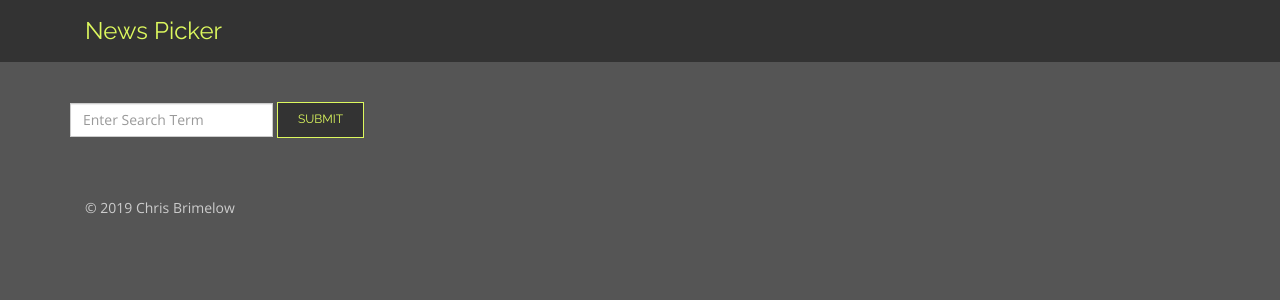
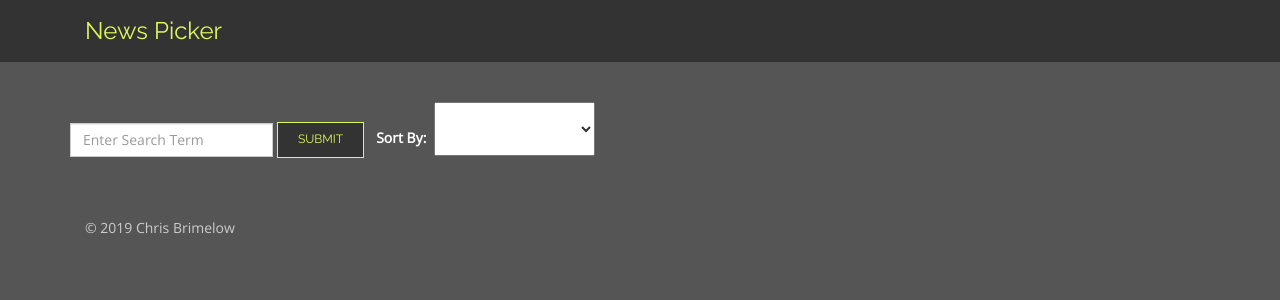
Before and after one commit to cbrimelow/newspicker, a React (Create React App) app: page / in a window 1280 px wide. Shown: the top 300 px of the page. Built offline with nearby package versions, Linux system fonts and the light colour scheme.

Commit message:
Added sorting feature

```diff
--- a/public/css/style.css
+++ b/public/css/style.css
@@ -32,6 +32,30 @@ body {
       display: inline-block;
       margin-right: 6px;
     }
+    #searchForm label {
+        color: #fff;
+        display: inline-block;
+        margin: 0 8px 0 12px;
+    }
+    #searchForm select {
+        padding: 26px 20px;
+        height: 36px;
+    }
+    /*
+    #searchForm select {
+        padding: 26px 20px;
+        background-color: #333;
+        color: #ddf85e;
+        text-transform: uppercase;
+        border: 1px solid #ddf85e;
+        font-size: 12px;
+        font-family: 'Raleway', sans-serif;
+        -webkit-transition: background .5s;
+        transition: background .5s;
+        border-radius: 0;
+        height: 36px;
+    }
+    */
     .searchText {
       color: #fff;
       margin-top: 20px;
--- a/public/index.html
+++ b/public/index.html
@@ -42,7 +42,7 @@
 
     <div class="main">
         <div class="container">
-            <div id="root"></div>
+            <div id="newsAPI"></div>
         </div>
     </div>
 
--- a/src/index.js
+++ b/src/index.js
@@ -8,6 +8,12 @@ const NewsForm = (props) => {
             <div id="searchForm" className="form-inline">
                 <input onChange={props.updateTerm} className="form-control" placeholder="Enter Search Term" />
                 <input onClick={props.checkTerm} className="submitButton" type="submit" value="Submit" />
+                <label>Sort By:</label>
+                <select onChange={props.changeSort} id="sortBy">
+                    <option value="publishedAt">Published Date</option>
+                    <option value="relevancy">Relevancy</option>
+                    <option value="popularity">Popularity</option>
+                </select>
             </div>
             <h4 className="searchText">{props.searchText}</h4>
         </div>
@@ -82,6 +88,8 @@ class NewsAPI extends React.Component {
             searchPage: 1,
             lastPage: false,
             searchText: '',
+            sortBy: 'publishedAt',
+            sortByChanged: false,
             articles: []
         };
 
@@ -111,11 +119,25 @@ class NewsAPI extends React.Component {
 
     }
 
+    changeSort = (e) => {
+
+        if (this.state.searchTerm !== '') {
+            this.setState({ sortBy: e.target.value, sortByChanged: true }, () => {
+                this.getStories();
+            });
+        } else {
+            this.setState({ sortBy: e.target.value });
+        }
+
+    }
+
     getStories = () => {
 
         const NEWSAPIKEY = '18a2cbdecf3c431faa01de0278ef6e86';
-        const NEWSAPIURL = `https://newsapi.org/v2/everything?q=${this.state.searchTerm}&pageSize=10&page=${this.state.searchPage}&apiKey=${NEWSAPIKEY}`;
+        const NEWSAPIURL = `https://newsapi.org/v2/everything?q=${this.state.searchTerm}&pageSize=10&page=${this.state.searchPage}&sortBy=${this.state.sortBy}&apiKey=${NEWSAPIKEY}`;
         const OLDARTICLES = this.state.articles;
+
+        //console.log(NEWSAPIURL);
 
         fetch(NEWSAPIURL)
         .then(r => r.json())
@@ -135,8 +157,8 @@ class NewsAPI extends React.Component {
 
             //console.log(currPage,totalPages,isLastPage);
 
-            if (!OLDARTICLES.length || this.state.searchTermChanged) {
-                //if first fetch or if new search term
+            if (!OLDARTICLES.length || this.state.searchTermChanged || this.state.sortByChanged) {
+                //if first fetch, if new search term, or if new sort method
                 newArticleList = newArticles;
             } else {
                 //if there are already articles, add new ones to that list
@@ -161,7 +183,7 @@ class NewsAPI extends React.Component {
         let currPage = this.state.searchPage;
         let newPage = currPage + 1;
 
-        this.setState({searchPage: newPage, searchTermChanged: false}, () => {
+        this.setState({ searchPage: newPage, searchTermChanged: false, sortByChanged: false }, () => {
             this.getStories();
         });
 
@@ -171,7 +193,7 @@ class NewsAPI extends React.Component {
 
         return (
             <div id="main">
-                <NewsForm checkTerm={this.checkTerm} updateTerm={this.updateTerm} searchText={this.state.searchText} />
+                <NewsForm checkTerm={this.checkTerm} updateTerm={this.updateTerm} searchText={this.state.searchText} changeSort={this.changeSort} />
                 <ArticleMarkup articles={this.state.articles} />
                 <LoadMoreButton loadMore={this.loadMore} articles={this.state.articles} lastPage={this.state.lastPage} />
             </div>
@@ -183,5 +205,5 @@ class NewsAPI extends React.Component {
 
 ReactDOM.render(
     <NewsAPI />,
-    document.getElementById('root')
+    document.getElementById('newsAPI')
 )
```
